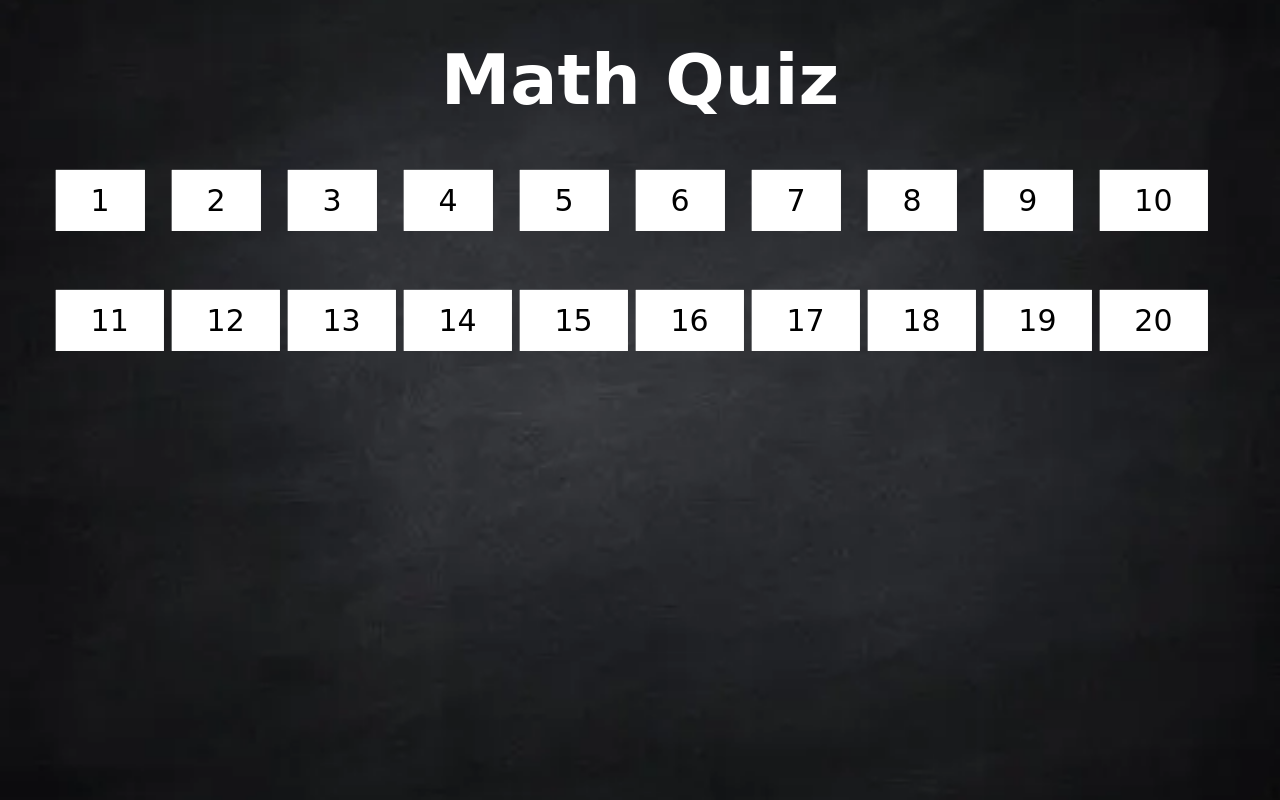
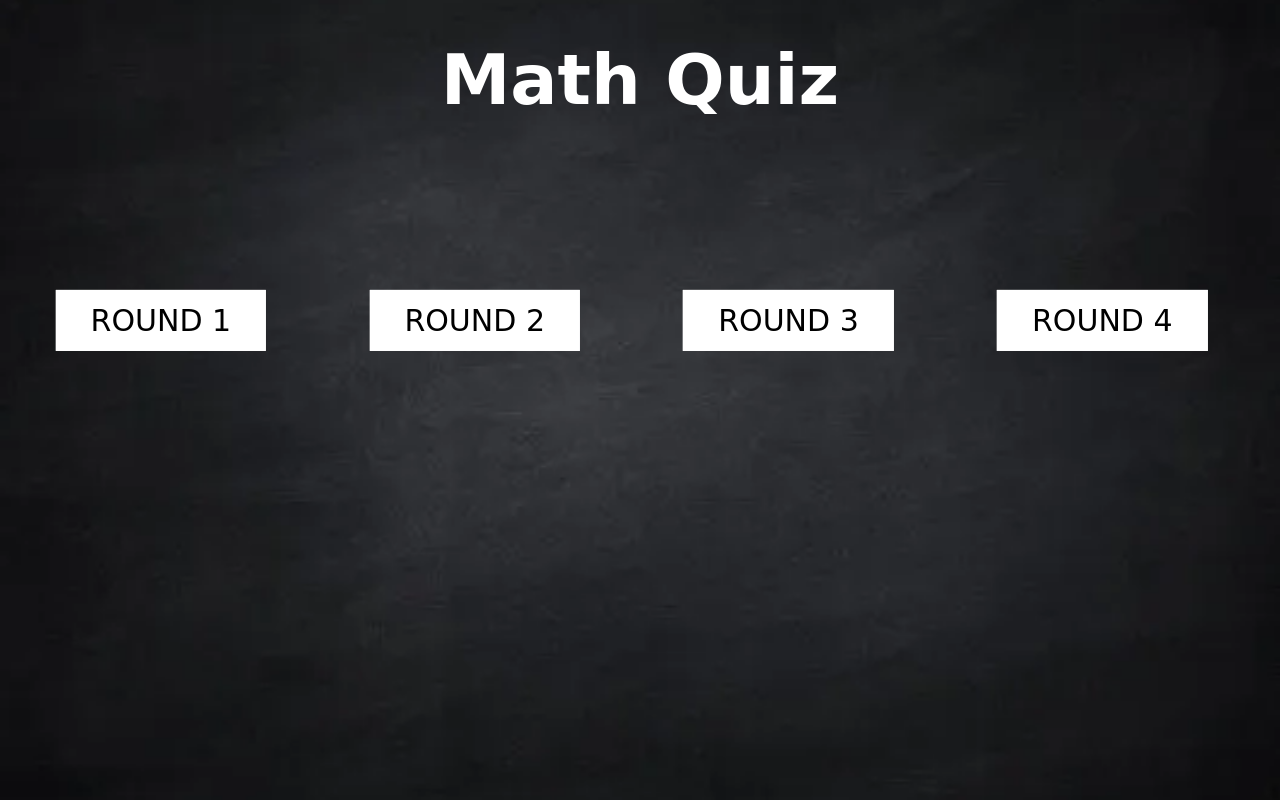
Before and after one commit to MrithulP/Math, a plain HTML site: page index.html in a window 1280 px wide. Drawn offline with Linux system fonts and the light colour scheme.

Commit message:
Update index.html

```diff
--- a/index.html
+++ b/index.html
@@ -5,8 +5,7 @@
     <title>Math Quiz</title>
     <link rel="stylesheet" href="https://cdnjs.cloudflare.com/ajax/libs/font-awesome/6.5.1/css/all.min.css" integrity="sha512-DTOQO9RWCH3ppGqcWaEA1BIZOC6xxalwEsw9c2QQeAIftl+Vegovlnee1c9QX4TctnWMn13TZye+giMm8e2LwA==" crossorigin="anonymous" referrerpolicy="no-referrer" />
     <link rel="stylesheet" href="math.css">
-    <link rel="stylesheet" href="https://cdn.jsdelivr.net/npm/@fortawesome/fontawesome-free@6.4.2/css/fontawesome.min.css">
-</head>
+    <link rel="stylesheet" href="https://cdn.jsdelivr.net/npm/@fortawesome/fontawesome-free@6.4.2/css/fontawesome.min.css"></head>
 <body>
     <section class="header">
 
@@ -17,30 +16,14 @@
 
 </div>
 
-<div class="text-box">
-    <a href="C:\Users\mridh\OneDrive\Desktop\Math Quiz\page.html" class="hero-btn">1</a>
-    <a href="" class="hero-btn">2</a>
-    <a href="" class="hero-btn">3</a>
-    <a href="" class="hero-btn">4</a>
-    <a href="" class="hero-btn">5</a>
-    <a href="" class="hero-btn">6</a>
-    <a href="" class="hero-btn">7</a>
-    <a href="" class="hero-btn">8</a>
-    <a href="" class="hero-btn">9</a>
-    <a href="" class="hero-btn">10</a>
-</div>
+
 <div class="text-box1">
-    <a href="" class="hero-btn">11</a>
-    <a href="" class="hero-btn">12</a>
-    <a href="" class="hero-btn">13</a>
-    <a href="" class="hero-btn">14</a>
-    <a href="" class="hero-btn">15</a>
-    <a href="" class="hero-btn">16</a>
-    <a href="" class="hero-btn">17</a>
-    <a href="" class="hero-btn">18</a>
-    <a href="" class="hero-btn">19</a>
-    <a href="" class="hero-btn">20</a>
-</div>
+
+    <a href="C:\Users\SH09307\Desktop\Math quiz\pages\page.html"class="hero-btn">ROUND 1</a>
+    <a href="C:\Users\SH09307\Desktop\Math quiz\pages\page1.html" class="hero-btn">ROUND 2</a>
+    <a href="C:\Users\SH09307\Desktop\Math quiz\pages\page2.html" class="hero-btn">ROUND 3</a>
+    <a href="C:\Users\SH09307\Desktop\Math quiz\pages\page3.html" class="hero-btn">ROUND 4</a>
+
 
 </body>
 </html>
```
